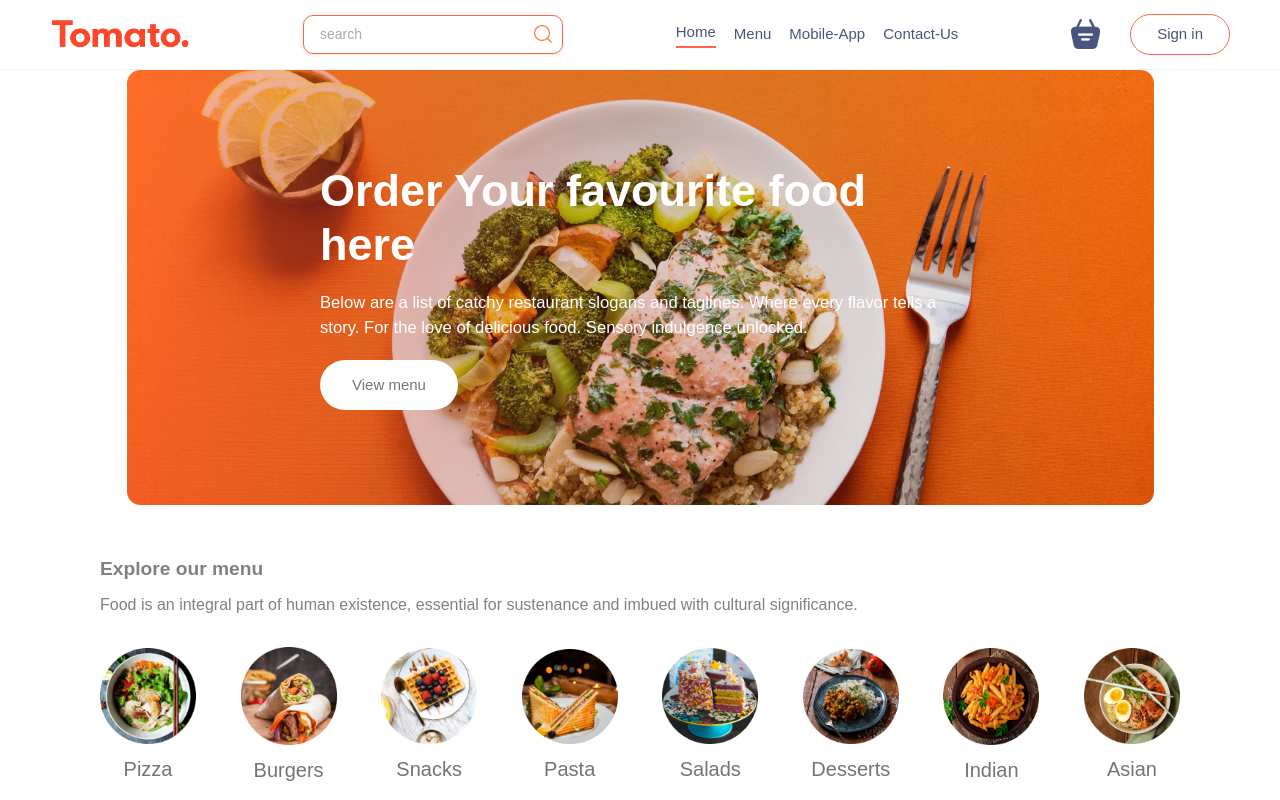
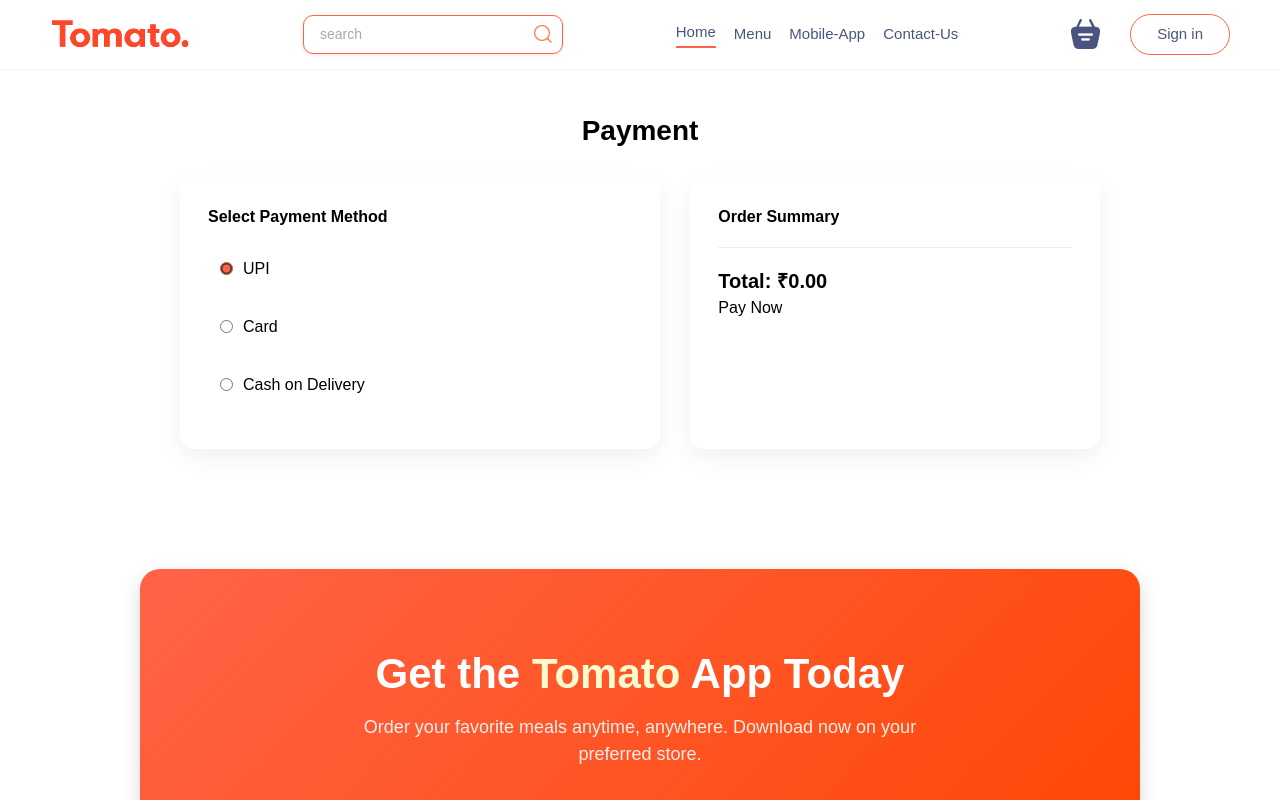
Before and after one commit to Shatansh6/Food-Delivery-App-react, a React (Vite) app: page /payment in a window 1280 px wide. Shown: the top 800 px of the page. Built offline with nearby package versions, Linux system fonts and the light colour scheme.

Commit message:
payment gateway

```diff
--- a/src/App.jsx
+++ b/src/App.jsx
@@ -2,13 +2,13 @@ import React, { useState } from "react";
 import { Routes, Route } from "react-router-dom";
 import Navbar from "./components/navbar/Navbar";
 import Home from "./pages/Home/Home";
-import PlaceOrder from "./pages/placeOrder/PlaceOrder";
+import PlaceOrder from "./pages/PlaceOrder/PlaceOrder";
 import Cart from "./pages/cart/Cart";
 import Footer from "./components/Footer/Footer";
 import DownloadApp from "./components/DownloadApp/DownloadApp";
 import LoginPopUp from "./components/LoginPopUp/LoginPopUp";
 import Checkout from "./pages/Checkout/Checkout";
-
+import Payment from "./pages/Payment/Payment";
 const App = () => {
   const [showLogin, setShowLogin] = useState(false);
   const [isDark, setIsDark] = useState(false);
@@ -36,6 +36,7 @@ const App = () => {
         <Route path="/order" element={<PlaceOrder />} />
         <Route path="/checkout" element={<Checkout />} />
         <Route path="*" element={<Home searchText={searchText} />} />
+        <Route path="/payment" element={<Payment />} />
       </Routes>
       <DownloadApp />
       <Footer />
--- a/src/pages/Checkout/Checkout.css
+++ b/src/pages/Checkout/Checkout.css
@@ -6,6 +6,13 @@
   padding: 40px;
   max-width: 1100px;
   margin: auto;
+}
+
+.checkout-title {
+  text-align: center;
+  font-size: 28px;
+  font-weight: 600;
+  margin-bottom: 10px;
 }
 
 /* =========================
@@ -24,10 +31,16 @@
 
 .checkout-left,
 .checkout-right {
-  background: white;
-  padding: 25px;
-  border-radius: 12px;
-  box-shadow: 0 2px 10px rgba(0, 0, 0, 0.15);
+  background: #ffffff;
+  padding: 28px;
+  border-radius: 14px;
+  box-shadow: 0 8px 25px rgba(0, 0, 0, 0.06);
+  transition: transform 0.2s ease;
+}
+
+.checkout-left:hover,
+.checkout-right:hover {
+  transform: translateY(-3px);
 }
 
 .checkout-left {
@@ -44,21 +57,18 @@
 
 .checkout-form input {
   width: 100%;
-  padding: 12px;
-  margin-bottom: 12px;
+  padding: 13px;
+  margin-bottom: 14px;
   border-radius: 8px;
-  border: 1px solid #ccc;
+  border: 1px solid #dcdcdc;
   font-size: 14px;
+  transition: border 0.2s ease, box-shadow 0.2s ease;
 }
 
-/* =========================
-   PAYMENT
-   ========================= */
-
-.payment-options {
-  display: flex;
-  flex-direction: column;
-  gap: 10px;
+.checkout-form input:focus {
+  border-color: #ff6347;
+  box-shadow: 0 0 0 3px rgba(255, 99, 71, 0.15);
+  outline: none;
 }
 
 /* =========================
@@ -68,28 +78,47 @@
 .summary-items {
   display: flex;
   flex-direction: column;
-  gap: 12px;
+  gap: 14px;
+  margin-top: 10px;
 }
 
 .summary-item {
   display: grid;
-  grid-template-columns: 60px 1fr auto auto;
+  grid-template-columns: 60px 1fr auto;
   align-items: center;
-  gap: 10px;
+  gap: 12px;
+  padding: 8px 0;
+  border-bottom: 1px solid #f0f0f0;
 }
 
 .summary-item img {
   width: 60px;
   height: 60px;
   object-fit: cover;
-  border-radius: 8px;
+  border-radius: 10px;
+}
+
+.summary-item p {
+  margin: 0;
+  font-size: 14px;
+}
+
+.summary-total {
+  margin-top: 15px;
+  padding-top: 10px;
+  border-top: 2px solid #eee;
+}
+
+.summary-total h3 {
+  font-size: 18px;
+  font-weight: 600;
 }
 
 /* =========================
-   CTA
+   CTA BUTTON
 ========================= */
 
-.place-order-btn {
+.proceed-btn {
   width: 100%;
   padding: 14px;
   margin-top: 20px;
@@ -98,25 +127,32 @@
   border: none;
   border-radius: 10px;
   font-size: 17px;
+  font-weight: 500;
   cursor: pointer;
-  transition: background 0.2s ease, transform 0.1s ease;
+  transition: background 0.2s ease, transform 0.1s ease, box-shadow 0.2s ease;
 }
 
-.place-order-btn:hover {
+.proceed-btn:hover {
   background: #e5533a;
-  transform: scale(1.02);
+  transform: translateY(-2px);
+  box-shadow: 0 6px 15px rgba(255, 99, 71, 0.25);
+}
+
+.proceed-btn:active {
+  transform: scale(0.98);
+}
+
+.proceed-btn:disabled {
+  background: #ccc;
+  cursor: not-allowed;
+  box-shadow: none;
 }
 
 /* =========================
    RESPONSIVE
 ========================= */
 
-/* Tablets */
 @media (max-width: 900px) {
-  .checkout-page {
-    padding: 30px;
-  }
-
   .checkout-container {
     gap: 20px;
   }
@@ -126,48 +162,27 @@
     padding: 22px;
   }
 
-  .summary-item {
-    grid-template-columns: 50px 1fr auto;
-  }
-
   .summary-item img {
     width: 50px;
     height: 50px;
   }
 }
 
-/* Mobile */
 @media (max-width: 700px) {
+  .checkout-container {
+    flex-direction: column;
+  }
+
   .checkout-page {
     padding: 20px 16px;
-  }
-
-  .checkout-container {
-    flex-direction: column;
   }
 
   .checkout-left,
   .checkout-right {
     padding: 20px;
   }
-
-  .checkout-form input {
-    padding: 11px;
-    font-size: 14px;
 }
 
-  .summary-item {
-    grid-template-columns: 50px 1fr;
-    gap: 8px;
-  }
-
-  .place-order-btn {
-    font-size: 16px;
-    padding: 14px;
-  }
-}
-
-/* Small phones */
 @media (max-width: 420px) {
   .checkout-page {
     padding: 16px 12px;
@@ -182,9 +197,4 @@
     width: 45px;
     height: 45px;
   }
-
-  .place-order-btn {
-    font-size: 15px;
-    padding: 13px;
 }
-}
--- a/src/pages/Checkout/Checkout.jsx
+++ b/src/pages/Checkout/Checkout.jsx
@@ -1,9 +1,19 @@
-import React, { useContext, useMemo } from "react";
+import React, { useContext, useMemo, useState } from "react";
+import { useNavigate } from "react-router-dom";
 import "./Checkout.css";
 import { StoreContext } from "../../Context/StoreContext";
 
 const Checkout = () => {
   const { food_list, cartItems } = useContext(StoreContext);
+  const navigate = useNavigate();
+
+  const [formData, setFormData] = useState({
+    fullName: "",
+    mobile: "",
+    address: "",
+    city: "",
+    pincode: "",
+  });
 
   const selectedItems = useMemo(() => {
     return food_list.filter((item) => cartItems[item.id] > 0);
@@ -16,59 +26,101 @@ const Checkout = () => {
     );
   }, [selectedItems, cartItems]);
 
-  const placeOrder = () => {
-    if (selectedItems.length === 0) {
-      alert("Your cart is empty.");
+  const handleChange = (e) => {
+    const { name, value } = e.target;
+    setFormData((prev) => ({ ...prev, [name]: value }));
+  };
+
+  const validateForm = () => {
+    if (!formData.fullName.trim()) return "Full Name is required";
+    if (!/^[6-9]\d{9}$/.test(formData.mobile))
+      return "Enter valid 10-digit Indian mobile number";
+    if (!formData.address.trim()) return "Address is required";
+    if (!formData.city.trim()) return "City is required";
+    if (!/^\d{6}$/.test(formData.pincode))
+      return "Enter valid 6-digit Pincode";
+    if (selectedItems.length === 0) return "Your cart is empty";
+
+    return null;
+  };
+
+  const handleProceed = () => {
+    const error = validateForm();
+    if (error) {
+      alert(error);
       return;
     }
-    alert("Order placed successfully!");
+
+    // Save checkout details to session storage
+    sessionStorage.setItem("checkoutData", JSON.stringify(formData));
+
+    navigate("/payment");
   };
 
   return (
     <div className="checkout-page">
-      <h1 className="flex justify-center text-3xl">Checkout</h1>
+      <h1 className="checkout-title">Checkout</h1>
 
       <div className="checkout-container">
-        {/* LEFT: Delivery Form */}
+        {/* LEFT SIDE - Delivery Form */}
         <div className="checkout-left">
           <h3>Delivery Details</h3>
 
-          <form className="checkout-form">
-            <input type="text" placeholder="Full Name" required />
-            <input type="text" placeholder="Mobile Number" required />
-            <input type="text" placeholder="House No / Street" required />
-            <input type="text" placeholder="City" required />
-            <input type="text" placeholder="Pincode" required />
-          </form>
+          <div className="checkout-form">
+            <input
+              type="text"
+              name="fullName"
+              placeholder="Full Name"
+              value={formData.fullName}
+              onChange={handleChange}
+            />
 
-          <h3>Payment Method</h3>
+            <input
+              type="text"
+              name="mobile"
+              placeholder="Mobile Number"
+              value={formData.mobile}
+              onChange={handleChange}
+            />
 
-          <div className="payment-options">
-            <label>
-              <input type="radio" name="payment" defaultChecked />
-              UPI
-            </label>
-            <label>
-              <input type="radio" name="payment" />
-              Card
-            </label>
-            <label>
-              <input type="radio" name="payment" />
-              Cash on Delivery
-            </label>
+            <input
+              type="text"
+              name="address"
+              placeholder="House No / Street"
+              value={formData.address}
+              onChange={handleChange}
+            />
+
+            <input
+              type="text"
+              name="city"
+              placeholder="City"
+              value={formData.city}
+              onChange={handleChange}
+            />
+
+            <input
+              type="text"
+              name="pincode"
+              placeholder="Pincode"
+              value={formData.pincode}
+              onChange={handleChange}
+            />
           </div>
         </div>
 
-        {/* RIGHT: Order Summary */}
+        {/* RIGHT SIDE - Order Summary */}
         <div className="checkout-right">
           <h3>Order Summary</h3>
 
           <div className="summary-items">
             {selectedItems.map((item) => (
               <div key={item.id} className="summary-item">
-                <img src={item.image} alt="" />
-                <p>{item.name}</p>
-                <p>Qty: {cartItems[item.id]}</p>
+                <img src={item.image} alt={item.name} />
+                <div>
+                  <p>{item.name}</p>
+                  <p>Qty: {cartItems[item.id]}</p>
+                </div>
                 <p>₹{item.price * cartItems[item.id]}</p>
               </div>
             ))}
@@ -76,10 +128,16 @@ const Checkout = () => {
 
           <hr />
 
-          <h3>Total: ₹{totalAmount.toFixed(2)}</h3>
+          <div className="summary-total">
+            <h3>Total: ₹{totalAmount.toFixed(2)}</h3>
+          </div>
 
-          <button className="place-order-btn" onClick={placeOrder}>
-            Place Order
+          <button
+            className="proceed-btn"
+            disabled={selectedItems.length === 0}
+            onClick={handleProceed}
+          >
+            Proceed to Payment
           </button>
         </div>
       </div>
--- /dev/null
+++ b/src/pages/Payment/Payment.css
@@ -0,0 +1,185 @@
+/* =========================
+   PAYMENT PAGE
+========================= */
+
+.payment-page {
+  padding: 40px;
+  max-width: 1000px;
+  margin: auto;
+}
+
+.payment-page h1 {
+  text-align: center;
+  font-size: 28px;
+  font-weight: 600;
+  margin-bottom: 25px;
+}
+
+/* =========================
+   CONTAINER
+========================= */
+
+.payment-container {
+  display: flex;
+  gap: 30px;
+}
+
+/* =========================
+   PANELS
+========================= */
+
+.payment-methods,
+.payment-summary {
+  background: #ffffff;
+  padding: 28px;
+  border-radius: 14px;
+  box-shadow: 0 8px 25px rgba(0, 0, 0, 0.06);
+  transition: transform 0.2s ease;
+}
+
+.payment-methods:hover,
+.payment-summary:hover {
+  transform: translateY(-3px);
+}
+
+.payment-methods {
+  flex: 1.2;
+}
+
+.payment-summary {
+  flex: 1;
+}
+
+/* =========================
+   PAYMENT OPTIONS
+========================= */
+
+.payment-methods h3 {
+  margin-bottom: 18px;
+  font-weight: 600;
+}
+
+.payment-methods label {
+  display: flex;
+  align-items: center;
+  gap: 10px;
+  margin-bottom: 14px;
+  padding: 10px 12px;
+  border-radius: 8px;
+  cursor: pointer;
+  transition: background 0.2s ease;
+}
+
+.payment-methods label:hover {
+  background: #f7f7f7;
+}
+
+.payment-methods input[type="radio"] {
+  accent-color: #ff6347;
+  cursor: pointer;
+}
+
+/* =========================
+   ORDER SUMMARY
+========================= */
+
+.payment-summary h3 {
+  margin-bottom: 18px;
+  font-weight: 600;
+}
+
+.payment-summary p {
+  font-size: 14px;
+  margin-bottom: 8px;
+}
+
+.payment-summary hr {
+  margin: 18px 0;
+  border: none;
+  border-top: 1px solid #eee;
+}
+
+.payment-summary h2 {
+  font-size: 20px;
+  font-weight: 600;
+}
+
+/* =========================
+   PAY BUTTON
+========================= */
+
+.pay-btn {
+  width: 100%;
+  padding: 14px;
+  margin-top: 20px;
+  background: #28a745;
+  color: white;
+  border: none;
+  border-radius: 10px;
+  font-size: 17px;
+  font-weight: 500;
+  cursor: pointer;
+  transition: background 0.2s ease, transform 0.1s ease, box-shadow 0.2s ease;
+}
+
+.pay-btn:hover {
+  background: #218838;
+  transform: translateY(-2px);
+  box-shadow: 0 6px 15px rgba(40, 167, 69, 0.25);
+}
+
+.pay-btn:active {
+  transform: scale(0.98);
+}
+
+.pay-btn:disabled {
+  background: #ccc;
+  cursor: not-allowed;
+  box-shadow: none;
+}
+
+/* =========================
+   RESPONSIVE
+========================= */
+
+@media (max-width: 900px) {
+  .payment-container {
+    gap: 20px;
+  }
+
+  .payment-methods,
+  .payment-summary {
+    padding: 22px;
+  }
+}
+
+@media (max-width: 700px) {
+  .payment-container {
+    flex-direction: column;
+  }
+
+  .payment-page {
+    padding: 20px 16px;
+  }
+
+  .payment-methods,
+  .payment-summary {
+    padding: 20px;
+  }
+}
+
+@media (max-width: 420px) {
+  .payment-page {
+    padding: 16px 12px;
+  }
+
+  .payment-methods,
+  .payment-summary {
+    padding: 16px;
+  }
+
+  .pay-btn {
+    font-size: 15px;
+    padding: 13px;
+  }
+}
--- /dev/null
+++ b/src/pages/Payment/Payment.jsx
@@ -0,0 +1,93 @@
+import React, { useContext, useMemo, useState } from "react";
+import { StoreContext } from "../../Context/StoreContext";
+import "./Payment.css";
+
+const Payment = () => {
+  const { food_list, cartItems } = useContext(StoreContext);
+  const [paymentMethod, setPaymentMethod] = useState("UPI");
+
+  const selectedItems = useMemo(() => {
+    return food_list.filter((item) => cartItems[item.id] > 0);
+  }, [food_list, cartItems]);
+
+  const totalAmount = useMemo(() => {
+    return selectedItems.reduce(
+      (acc, item) => acc + item.price * cartItems[item.id],
+      0
+    );
+  }, [selectedItems, cartItems]);
+
+  const handlePayment = () => {
+    if (selectedItems.length === 0) {
+      alert("No items found.");
+      return;
+    }
+
+    // Fake success
+    alert(`Payment successful via ${paymentMethod}!`);
+  };
+
+  return (
+    <div className="payment-page">
+      <h1>Payment</h1>
+
+      <div className="payment-container">
+
+        <div className="payment-methods">
+          <h3>Select Payment Method</h3>
+
+          <label>
+            <input
+              type="radio"
+              value="UPI"
+              checked={paymentMethod === "UPI"}
+              onChange={(e) => setPaymentMethod(e.target.value)}
+            />
+            UPI
+          </label>
+
+          <label>
+            <input
+              type="radio"
+              value="Card"
+              checked={paymentMethod === "Card"}
+              onChange={(e) => setPaymentMethod(e.target.value)}
+            />
+            Card
+          </label>
+
+          <label>
+            <input
+              type="radio"
+              value="COD"
+              checked={paymentMethod === "COD"}
+              onChange={(e) => setPaymentMethod(e.target.value)}
+            />
+            Cash on Delivery
+          </label>
+        </div>
+
+        <div className="payment-summary">
+          <h3>Order Summary</h3>
+
+          {selectedItems.map((item) => (
+            <div key={item.id}>
+              <p>
+                {item.name} × {cartItems[item.id]}
+              </p>
+            </div>
+          ))}
+
+          <hr />
+          <h2>Total: ₹{totalAmount.toFixed(2)}</h2>
+
+          <button onClick={handlePayment}>
+            Pay Now
+          </button>
+        </div>
+      </div>
+    </div>
+  );
+};
+
+export default Payment;
```
Lines whose indentation alone changed are shown as unchanged.
